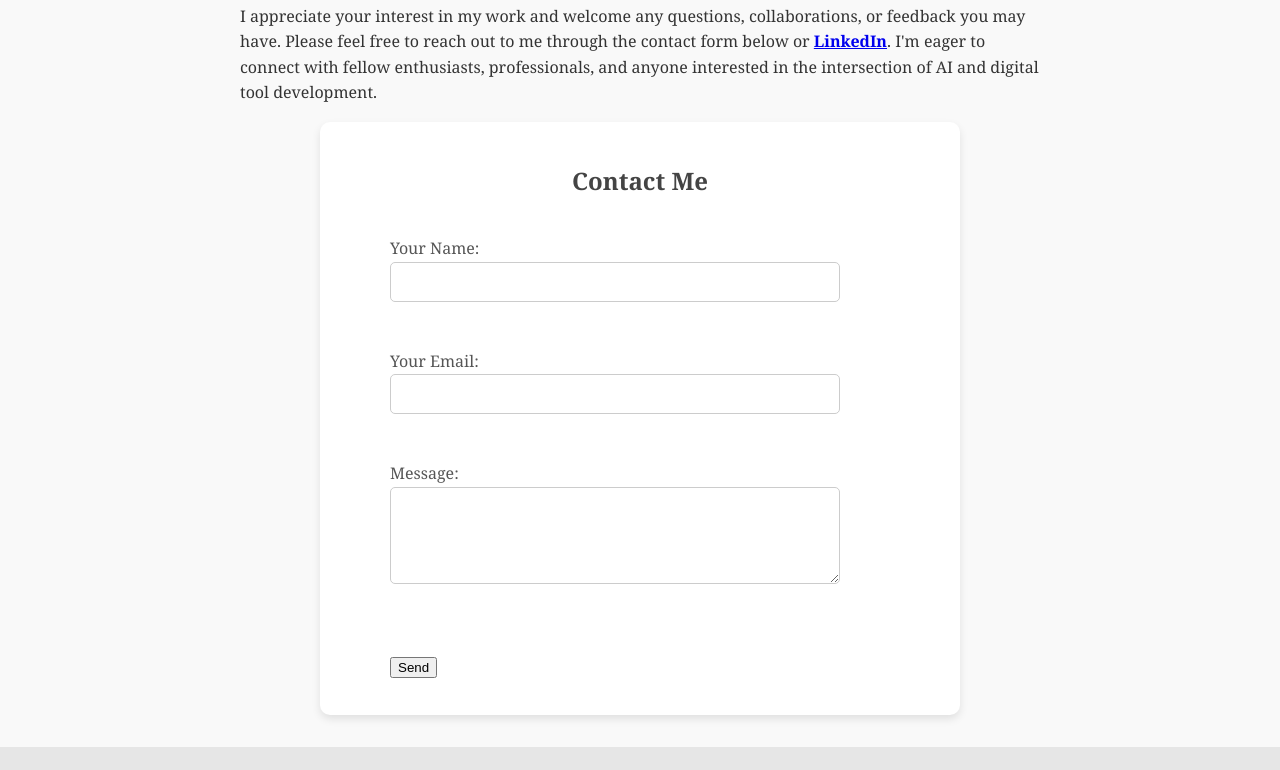
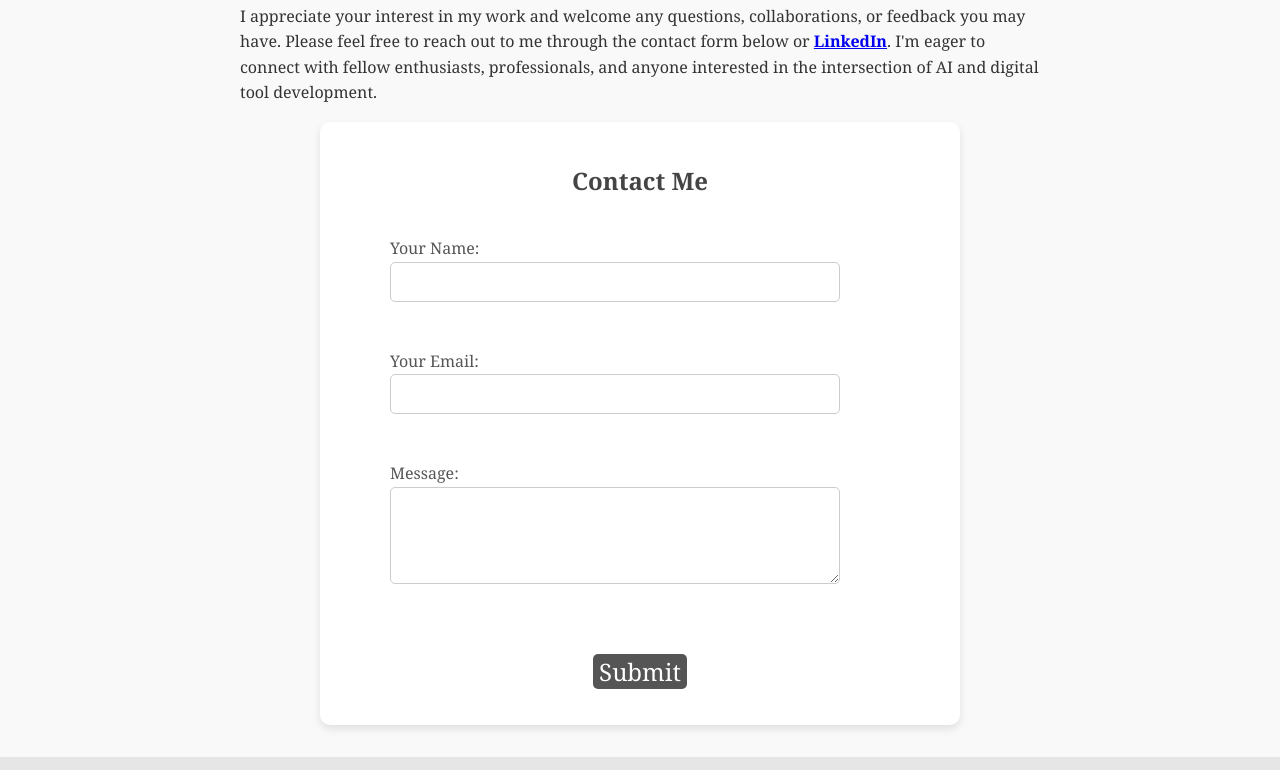
Before and after one commit to jonashjda/portfolio_new, a website: page contact.html in a window 1280 px wide. Shown: the part 185-955 px from the top of the page. Drawn offline with Linux system fonts and the light colour scheme.

Commit message:
minor button/link styling, formatted 'Home' text

```diff
--- a/contact.html
+++ b/contact.html
@@ -67,7 +67,7 @@
                 </p>
                 <div data-netlify-recaptcha="true"></div>
                 <p>
-                    <button type="submit">Send</button>
+                    <button type="submit">Submit</button>
                 </p>
             </form>
         </section>
--- a/styles.css
+++ b/styles.css
@@ -64,6 +64,11 @@ footer {
     font-weight: 500;
     text-decoration: none;
     transition: color 0.3s;
+    transition: transform 180ms ease;
+}
+
+#navbar-left-link:hover {
+    transform: translateY(-1px);
 }
 
 .profile-img {
@@ -567,10 +572,22 @@ footer a:hover i {
     align-self: center;
     max-width: 150px;
     width: auto;
+    font-family: 'Georgia', serif;
+    font-size: 1.5em;
+    background-color: #555;
+    color: white;
+    border-radius: 5px;
+    border: none;
+    transition: transform 220ms ease;
+    display: block;
+    margin-left: auto;
+    margin-right: auto;
 }
 
 #contact-form button:hover {
-    background-color: #555;
+    cursor: pointer;
+    transform: translateY(-2px) scale(1.12);
+
 }
 
 /* Animations */
```
Also changed, not shown: index.html (+8 -4 lines).
